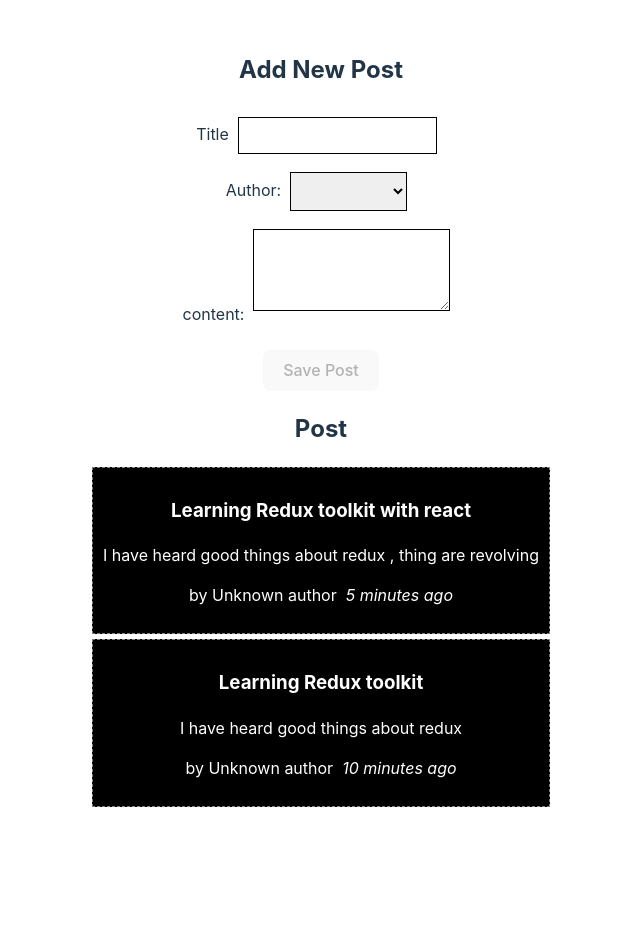
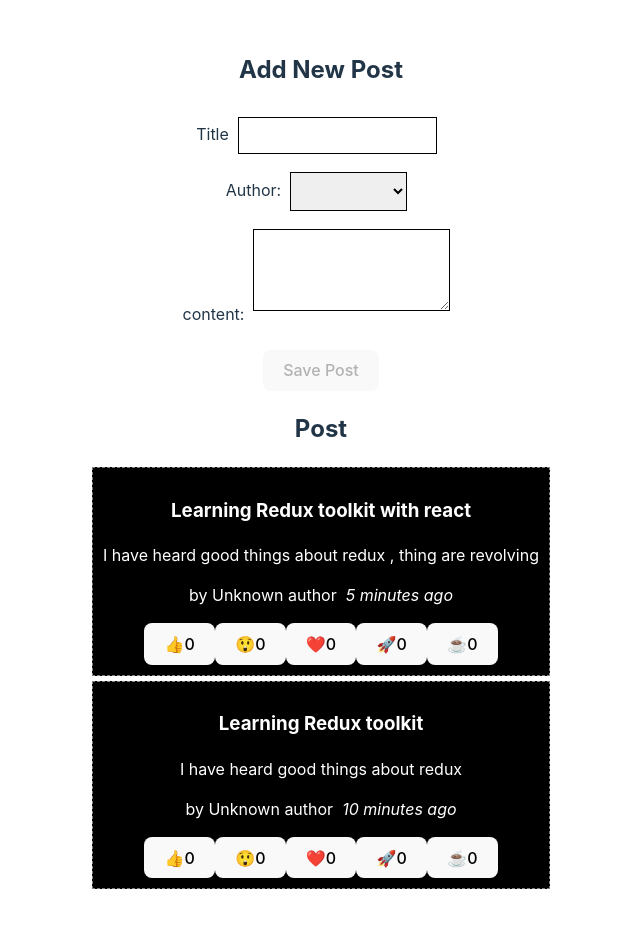
Before and after one commit to sarahannie/redux-with-react, a React (Vite) app: page / in a window 1280 px wide. Shown: the whole page, without its empty margins (319-959 px from the left). Before the commit the page ends 844 px from the top, so only its background shows below. Built offline with nearby package versions, Linux system fonts and the light colour scheme.

Commit message:
added emoji to the blog post

```diff
--- a/src/feature/post/PostList.jsx
+++ b/src/feature/post/PostList.jsx
@@ -5,6 +5,7 @@
 
 import React from 'react'
 import TimeAgo from "./TimeAgo";
+import ReactionButtons from "./ReactionButtons";
 
 const PostList = () => {
     const posts = useSelector(selectPost);
@@ -20,6 +21,7 @@
       <PostAuthor userId={post.userId}/>
       <TimeAgo timestamp={post.date}/>
     </p>
+    <ReactionButtons post={post}/>
     </article>
     ))
 
--- /dev/null
+++ b/src/feature/post/ReactionButtons.jsx
@@ -0,0 +1,30 @@
+import { useDispatch } from "react-redux";
+import { reactionAdded } from "./postSlice";
+
+const reactionEmoji = {
+    thumbsUp:'👍',
+    wow:'😲',
+    heart:'❤️',
+    rocket:'🚀',
+    coffee:'☕'
+}
+
+
+const ReactionButtons = ({post}) => {
+    const dispatch = useDispatch();
+    const reactionButtons = Object.entries(reactionEmoji).map(([name,emoji])  =>{
+        return(
+            <button key={name} type="button" className="reactionButton"
+            onClick={() => dispatch(reactionAdded({ postId: post.id, reaction:name}))}>
+            {emoji}{post.reactions[name]}
+            </button>
+        )
+    } )
+  return (
+    <div>
+      {reactionButtons}
+    </div>
+  )
+}
+
+export default ReactionButtons
--- a/src/feature/post/postSlice.jsx
+++ b/src/feature/post/postSlice.jsx
@@ -35,16 +35,30 @@
                         content,
                         date: new Date().toISOString(),
                         userId,
+                        reactions: {
+                            thumbsUp:0,
+                            wow:0,
+                            heart:0,
+                            rocket:0,
+                            coffee:0
+                        }
 
                     }
             }
         }
 
+    },
+    reactionAdded(state,action){
+        const {postId, reaction} = action.payload
+        const existingPost = state.find(post =>post.id === postId)
+        if(existingPost){
+            existingPost.reactions[reaction]++
+        }
     }
 
     }
 })
 
 export const selectPost = (state) => state.post;
-export const {postAdded} = postSlice.actions
+export const {postAdded, reactionAdded} = postSlice.actions
 export default postSlice.reducer
```
